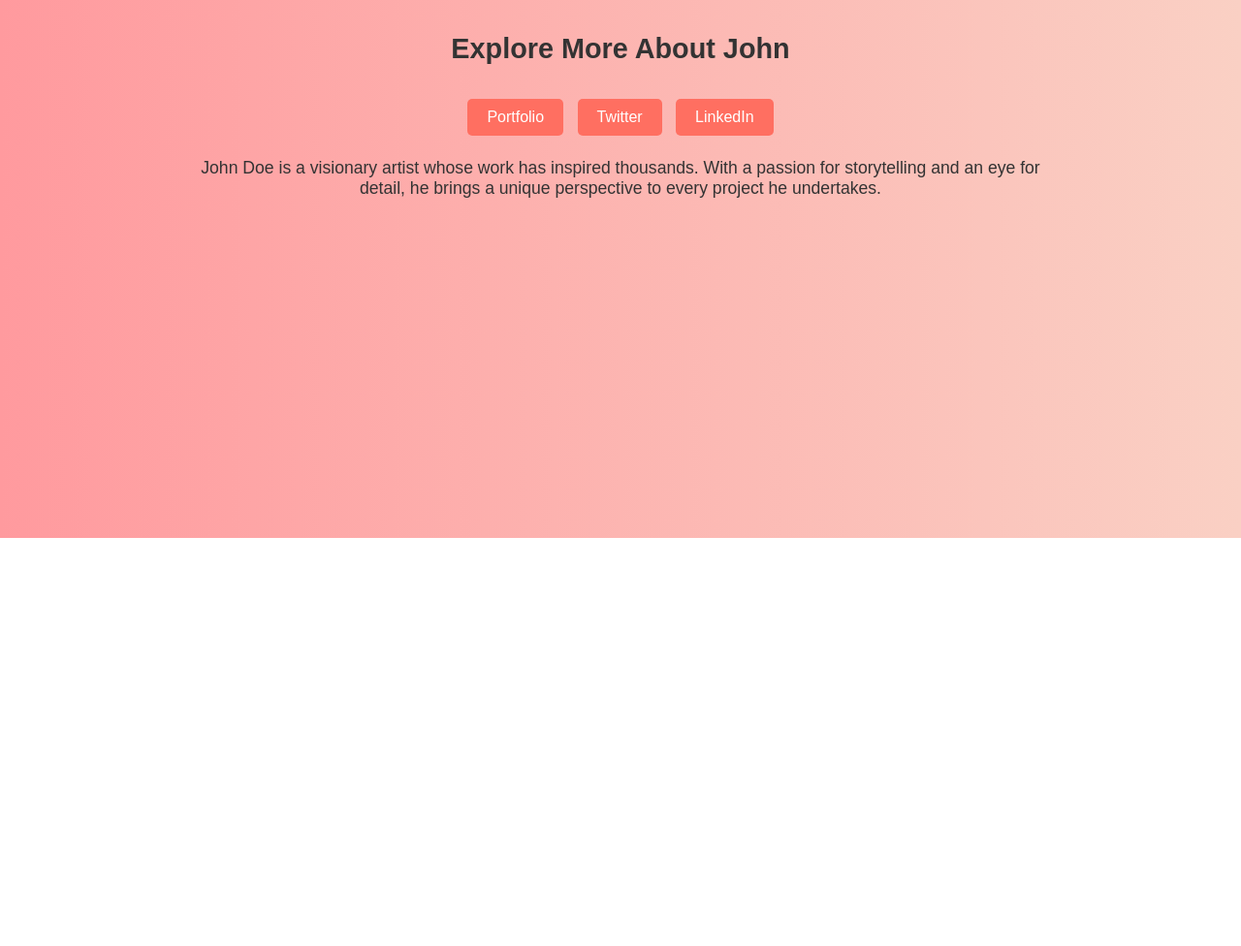
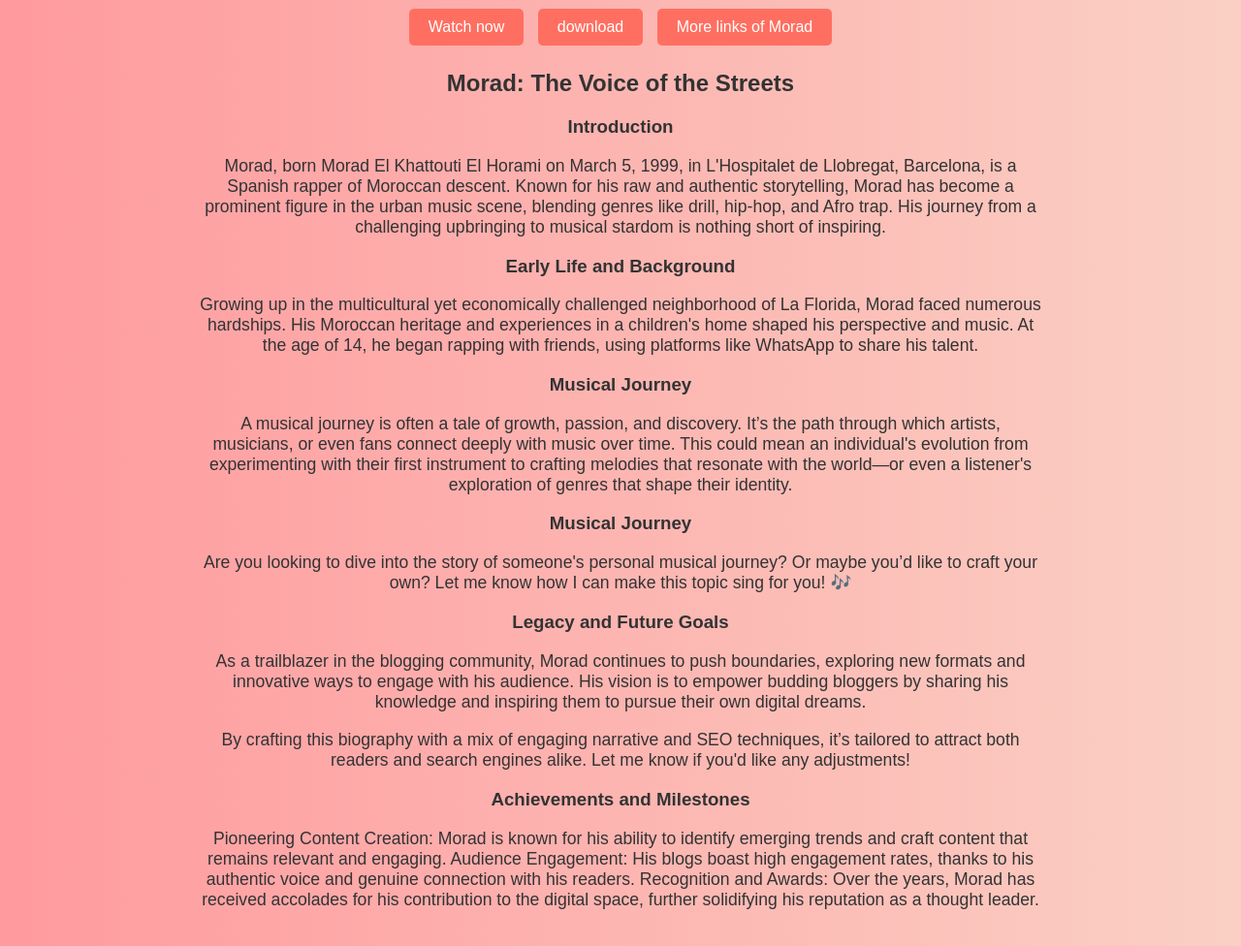
Before and after one commit to omi7869/morad_video_filtrado, a plain HTML site: page httpsomi7869.github.iomorad_video_filtrado/index.html in a window 1280 px wide. Shown: the part 245-1221 px from the top of the page at 97% size. Before the commit the page ends 800 px from the top, so only its background shows below. Drawn offline with Linux system fonts and the light colour scheme.

Commit message:
Update index.html

```diff
--- a/httpsomi7869.github.iomorad_video_filtrado/index.html
+++ b/httpsomi7869.github.iomorad_video_filtrado/index.html
@@ -3,25 +3,44 @@
 <head>
     <meta charset="UTF-8">
     <meta name="viewport" content="width=device-width, initial-scale=1.0">
-    <title>Showcase Someone Special</title>
+    <title>morad video filtrado</title>
     <link rel="stylesheet" href="styles.css">
 </head>
 <body>
     <div class="container">
         <header>
-            <h1>Meet John Doe</h1>
-            <p>The creative mind with a big heart</p>
+            <h1>morad video filtrado</h1>
+            <p>morad video filtrado</p>
         </header>
         <section class="bio">
             <img src="john-doe.jpg" alt="John Doe">
 
             <section class="links">
-                <h2>Explore More About John</h2>
-                <a href="https://portfolio.johndoe.com" target="_blank">Portfolio</a>
-                <a href="https://twitter.com/johndoe" target="_blank">Twitter</a>
-                <a href="https://linkedin.com/in/johndoe" target="_blank">LinkedIn</a>
+
+                <a href="https://portfolio.johndoe.com" target="_blank">Watch now</a>
+                <a href="https://twitter.com/johndoe" target="_blank">download</a>
+                <a href="https://linkedin.com/in/johndoe" target="_blank">More links of Morad</a>
             </section>
-            <p>John Doe is a visionary artist whose work has inspired thousands. With a passion for storytelling and an eye for detail, he brings a unique perspective to every project he undertakes.</p>
+                  <h2>Morad: The Voice of the Streets </h2>
+                <h3>Introduction</h3>
+                  <p>Morad, born Morad El Khattouti El Horami on March 5, 1999, in L'Hospitalet de Llobregat, Barcelona, is a Spanish rapper of Moroccan descent. Known for his raw and authentic storytelling, Morad has become a prominent figure in the urban music scene, blending genres like drill, hip-hop, and Afro trap. His journey from a challenging upbringing to musical stardom is nothing short of inspiring.</p>
+                <h3>Early Life and Background</h3>
+                  <p> Growing up in the multicultural yet economically challenged neighborhood of La Florida, Morad faced numerous hardships. His Moroccan heritage and experiences in a children's home shaped his perspective and music. At the age of 14, he began rapping with friends, using platforms like WhatsApp to share his talent.</p>
+                <h3>Musical Journey</h3>
+                  <p>A musical journey is often a tale of growth, passion, and discovery. It’s the path through which artists, musicians, or even fans connect deeply with music over time. This could mean an individual's evolution from experimenting with their first instrument to crafting melodies that resonate with the world—or even a listener's exploration of genres that shape their identity.</p>
+                <h3>Musical Journey</h3>
+                  <p>Are you looking to dive into the story of someone's personal musical journey? Or maybe you’d like to craft your own? Let me know how I can make this topic sing for you! 🎶</p>
+                <h3>Legacy and Future Goals</h3>
+                  <p>As a trailblazer in the blogging community, Morad continues to push boundaries, exploring new formats and innovative ways to engage with his audience. His vision is to empower budding bloggers by sharing his knowledge and inspiring them to pursue their own digital dreams.</p>
+                <h3></h3>
+                  <p>By crafting this biography with a mix of engaging narrative and SEO techniques, it’s tailored to attract both readers and search engines alike. Let me know if you'd like any adjustments!</p>
+                <h3>Achievements and Milestones
+</h3>
+                  <p> Pioneering Content Creation: Morad is known for his ability to identify emerging trends and craft content that remains relevant and engaging.
+
+Audience Engagement: His blogs boast high engagement rates, thanks to his authentic voice and genuine connection with his readers.
+
+Recognition and Awards: Over the years, Morad has received accolades for his contribution to the digital space, further solidifying his reputation as a thought leader. </p>
         </section>
 
     </div>
```
